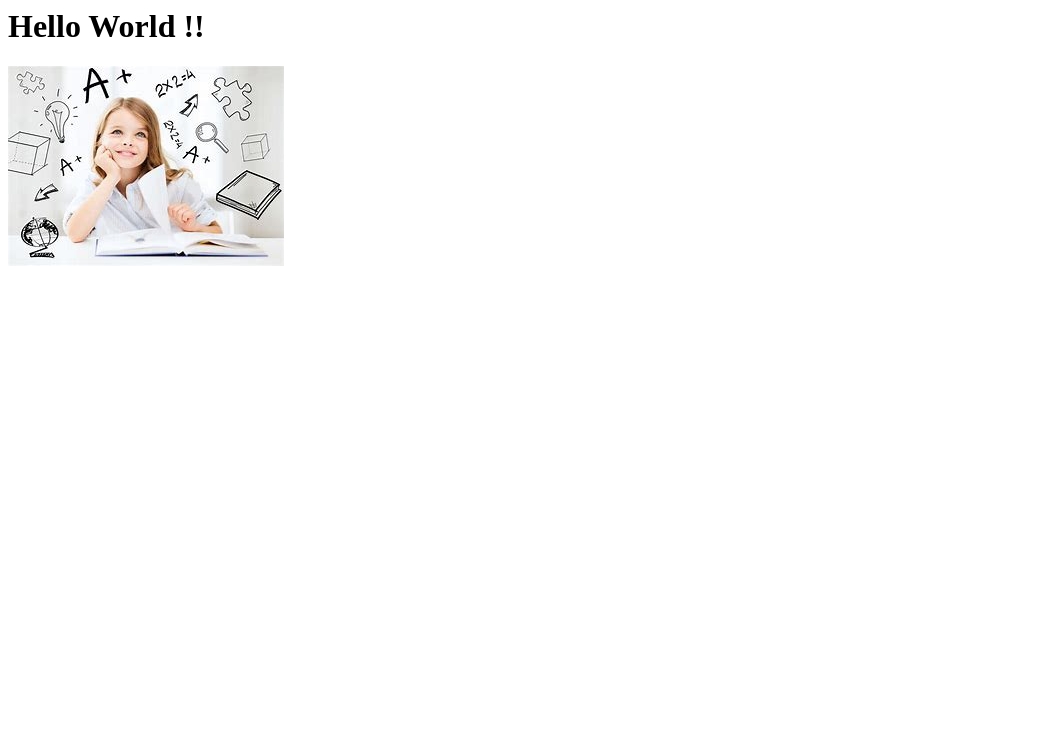
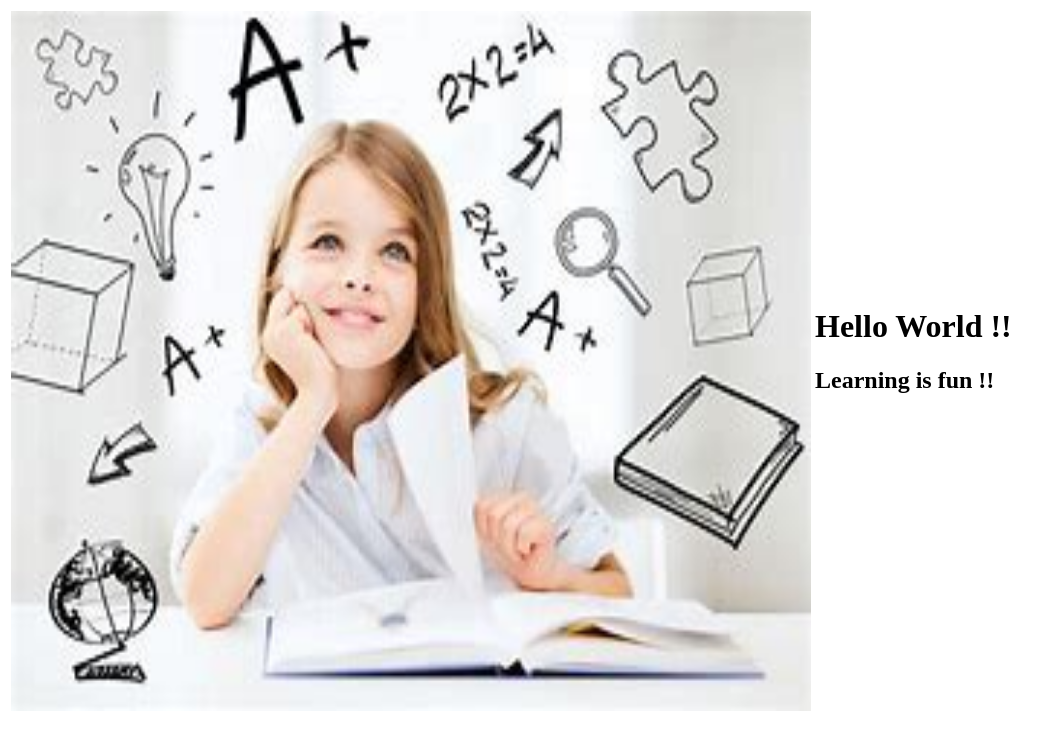
Before and after one commit to MaryTom/MaryTom.github.io, a plain HTML site: page index.html in a window 1280 px wide. Shown: the whole page, without its empty margins (0-1064 px from the left). Drawn offline with Linux system fonts and the light colour scheme.

Commit message:
third edit

```diff
--- a/index.html
+++ b/index.html
@@ -1,4 +1,10 @@
 <html>
-    <h1>Hello World !!</h1>
-    <img src="MainImg.jpg"
+
+    <table>
+        <tr><td><img  src="MainImg.jpg"  height="700" width="800"/></td>
+        <td><h1>Hello World !!<br/></h1><h2>Learning is fun !!</h2></td>
+
+    </tr>
+    </table>
+
 </html>
```
